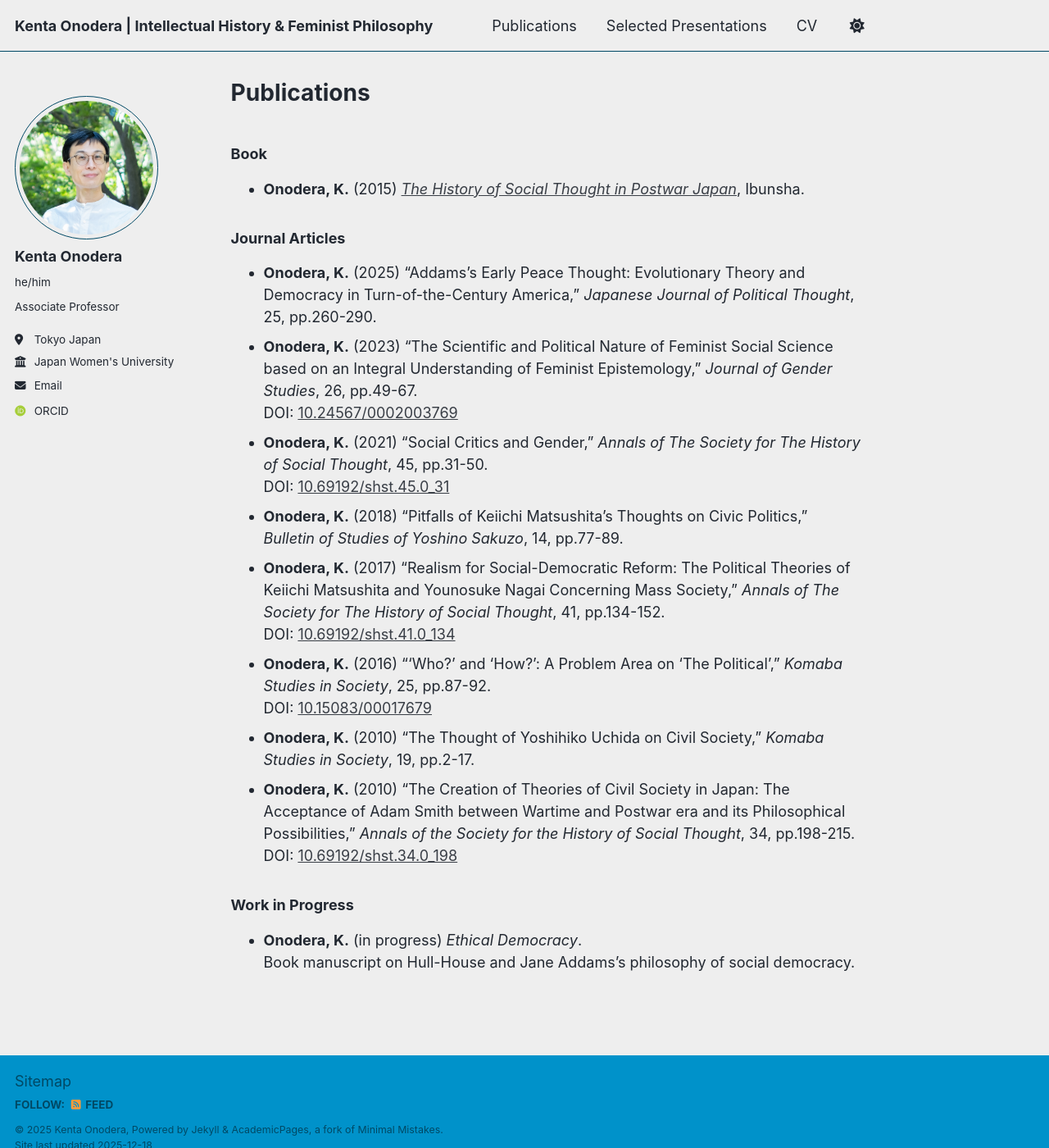
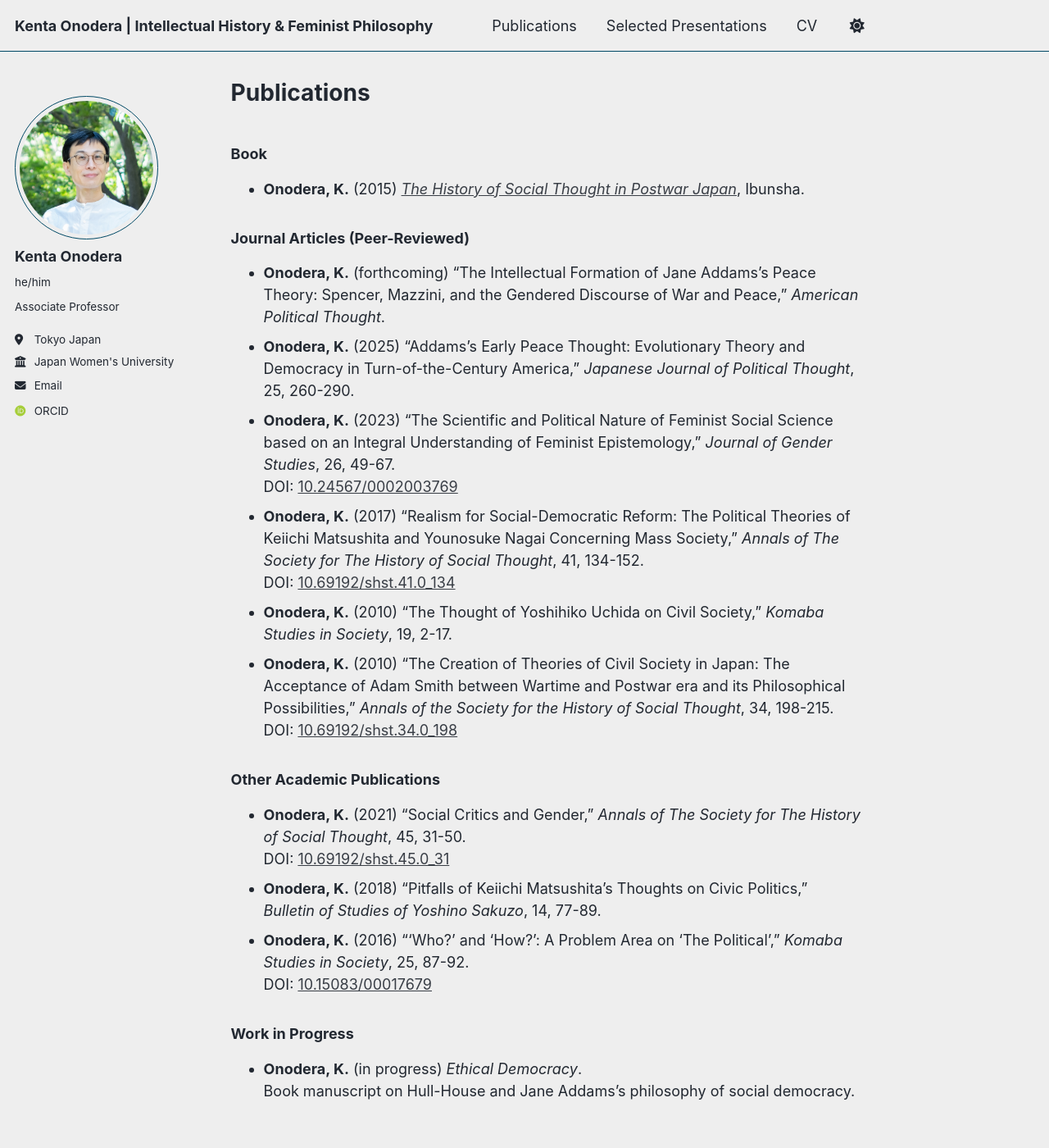
Before and after one commit to kenta-onodera/kenta-onodera.github.io, a Jekyll site: the page built from _pages/publications.md, in a window 1280 px wide and 1400 px high. Shown: the whole window at 82% size. Built offline with Jekyll 4.4.1, drawn with Linux system fonts in a browser that asks for light colours; some web fonts are replaced; a script bundle is joined from its source files by our own code; library files that are not in the unit come from our copies.

Commit message:
Update publications-list.md

```diff
--- a/_includes/publications-list.md
+++ b/_includes/publications-list.md
@@ -1,20 +1,23 @@
 ### Book
 - **Onodera, K.** (2015) *[The History of Social Thought in Postwar Japan](https://www.ibunsha.co.jp/books/978-4753103263/)*, Ibunsha.
 
-### Journal Articles
-- **Onodera, K.** (2025) "Addams's Early Peace Thought: Evolutionary Theory and Democracy in Turn-of-the-Century America," *Japanese Journal of Political Thought*, 25, pp.260-290.
-- **Onodera, K.** (2023) "The Scientific and Political Nature of Feminist Social Science based on an Integral Understanding of Feminist Epistemology," *Journal of Gender Studies*, 26, pp.49-67.
+### Journal Articles (Peer-Reviewed)
+- **Onodera, K.** (forthcoming) "The Intellectual Formation of Jane Addams’s Peace Theory: Spencer, Mazzini, and the Gendered Discourse of War and Peace," *American Political Thought*.
+- **Onodera, K.** (2025) "Addams's Early Peace Thought: Evolutionary Theory and Democracy in Turn-of-the-Century America," *Japanese Journal of Political Thought*, 25, 260-290.
+- **Onodera, K.** (2023) "The Scientific and Political Nature of Feminist Social Science based on an Integral Understanding of Feminist Epistemology," *Journal of Gender Studies*, 26, 49-67.
 DOI: [10.24567/0002003769](https://doi.org/10.24567/0002003769)
-- **Onodera, K.** (2021) "Social Critics and Gender," *Annals of The Society for The History of Social Thought*, 45, pp.31-50.
+- **Onodera, K.** (2017) "Realism for Social-Democratic Reform: The Political Theories of Keiichi Matsushita and Younosuke Nagai Concerning Mass Society," *Annals of The Society for The History of Social Thought*, 41, 134-152.
+DOI: [10.69192/shst.41.0_134](https://doi.org/10.69192/shst.41.0_134)
+- **Onodera, K.** (2010) "The Thought of Yoshihiko Uchida on Civil Society," *Komaba Studies in Society*, 19, 2-17.
+- **Onodera, K.** (2010) "The Creation of Theories of Civil Society in Japan: The Acceptance of Adam Smith between Wartime and Postwar era and its Philosophical Possibilities," *Annals of the Society for the History of Social Thought*, 34, 198-215.
+DOI: [10.69192/shst.34.0_198](https://doi.org/10.69192/shst.34.0_198)
+
+### Other Academic Publications
+- **Onodera, K.** (2021) "Social Critics and Gender," *Annals of The Society for The History of Social Thought*, 45, 31-50.
 DOI: [10.69192/shst.45.0_31](https://doi.org/10.69192/shst.45.0_31)
-- **Onodera, K.** (2018) "Pitfalls of Keiichi Matsushita's Thoughts on Civic Politics," *Bulletin of Studies of Yoshino Sakuzo*, 14, pp.77-89.
-- **Onodera, K.** (2017) "Realism for Social-Democratic Reform: The Political Theories of Keiichi Matsushita and Younosuke Nagai Concerning Mass Society," *Annals of The Society for The History of Social Thought*, 41, pp.134-152.
-DOI: [10.69192/shst.41.0_134](https://doi.org/10.69192/shst.41.0_134)
-- **Onodera, K.** (2016) "'Who?' and 'How?': A Problem Area on 'The Political'," *Komaba Studies in Society*, 25, pp.87-92.
+- **Onodera, K.** (2018) "Pitfalls of Keiichi Matsushita's Thoughts on Civic Politics," *Bulletin of Studies of Yoshino Sakuzo*, 14, 77-89.
+- **Onodera, K.** (2016) "'Who?' and 'How?': A Problem Area on 'The Political'," *Komaba Studies in Society*, 25, 87-92.
 DOI: [10.15083/00017679](https://doi.org/10.15083/00017679)
-- **Onodera, K.** (2010) "The Thought of Yoshihiko Uchida on Civil Society," *Komaba Studies in Society*, 19, pp.2-17.
-- **Onodera, K.** (2010) "The Creation of Theories of Civil Society in Japan: The Acceptance of Adam Smith between Wartime and Postwar era and its Philosophical Possibilities," *Annals of the Society for the History of Social Thought*, 34, pp.198-215.
-DOI: [10.69192/shst.34.0_198](https://doi.org/10.69192/shst.34.0_198)
 
 ### Work in Progress
 - **Onodera, K.** (in progress) *Ethical Democracy*.
```
